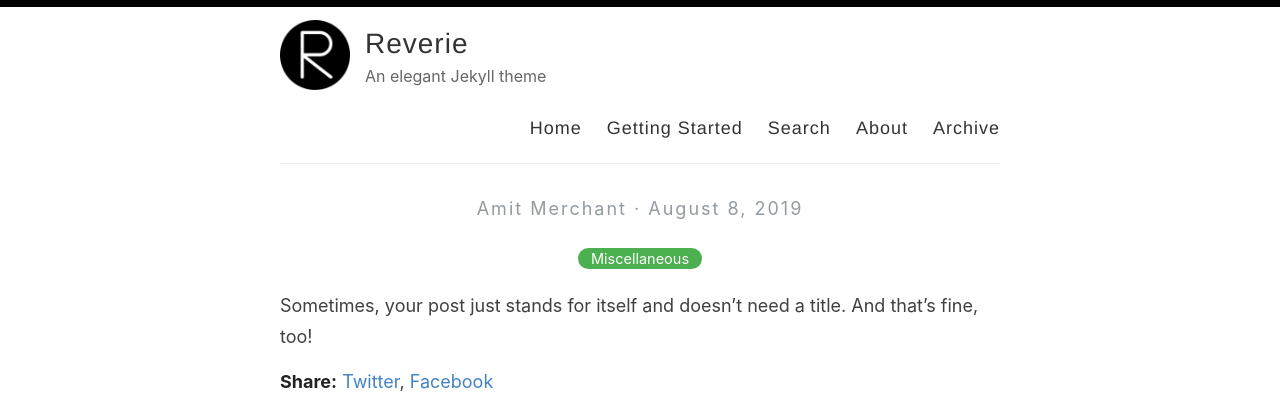
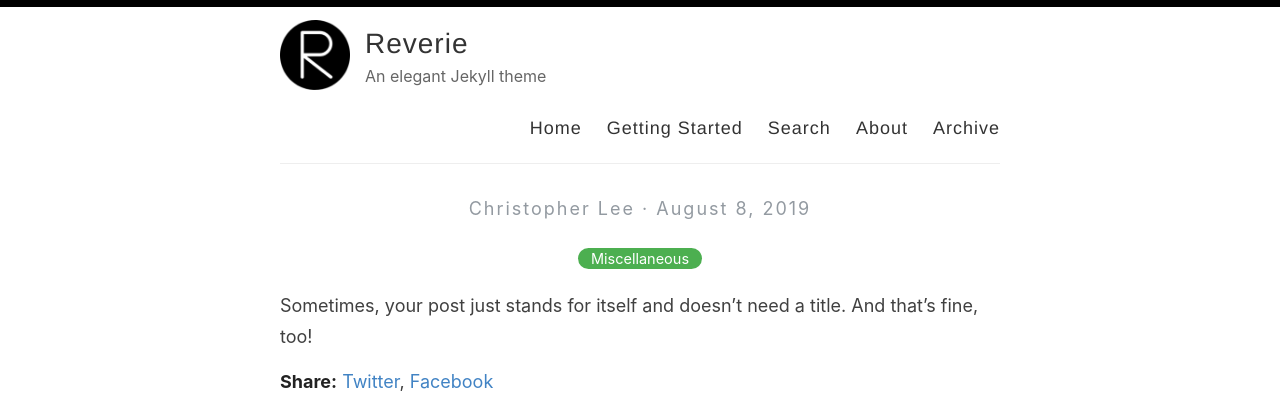
Before and after one commit to Ramen-Noodle/ramen-noodle.github.io, a Jekyll site: the page built from _posts/2019-08-08-no-title-posts.md, in a window 1280 px wide. Shown: the top 393 px of the page. Built offline with Jekyll 4.4.1, drawn with Linux system fonts in a browser that asks for light colours.

Commit message:
Changed config author name

```diff
--- a/_config.yml
+++ b/_config.yml
@@ -6,7 +6,7 @@
 name: Reverie
 
 # Name of the author
-author: Amit Merchant
+author: Christopher Lee
 
 # Short bio or description (displayed in the header)
 description: An elegant Jekyll theme
```
